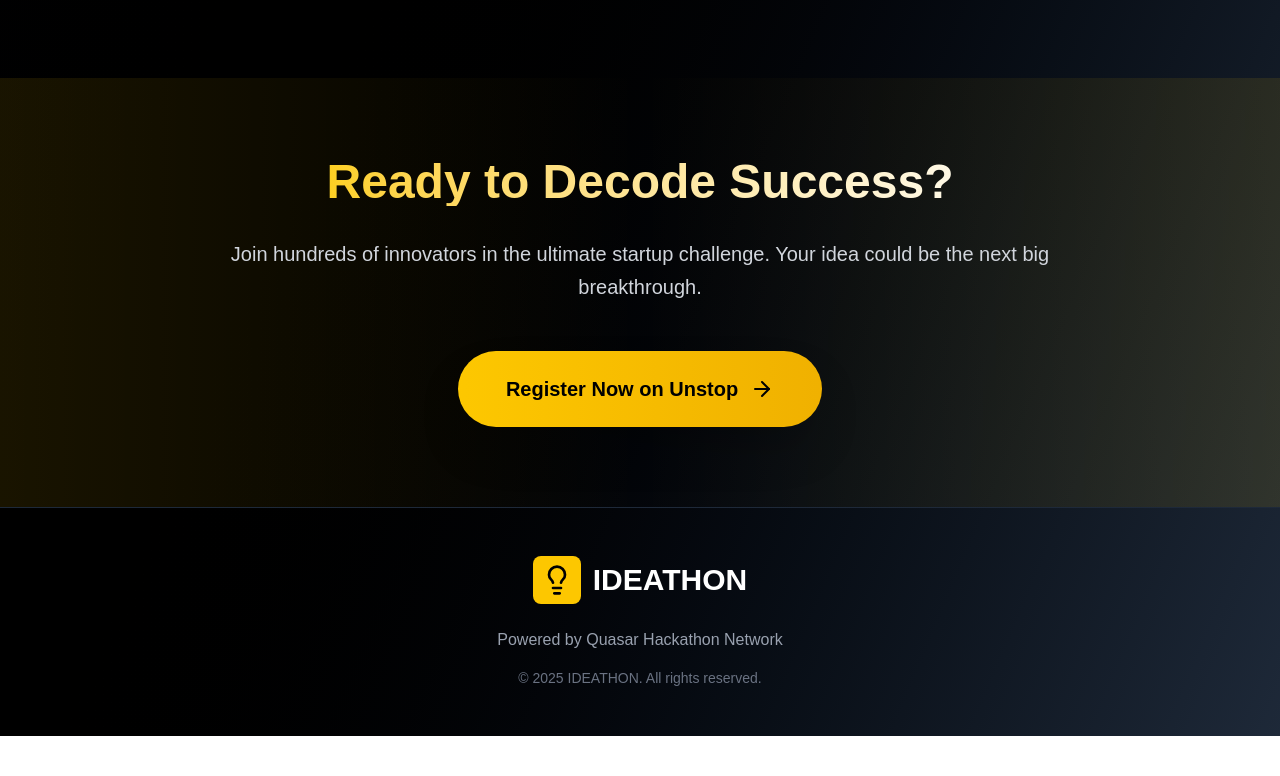
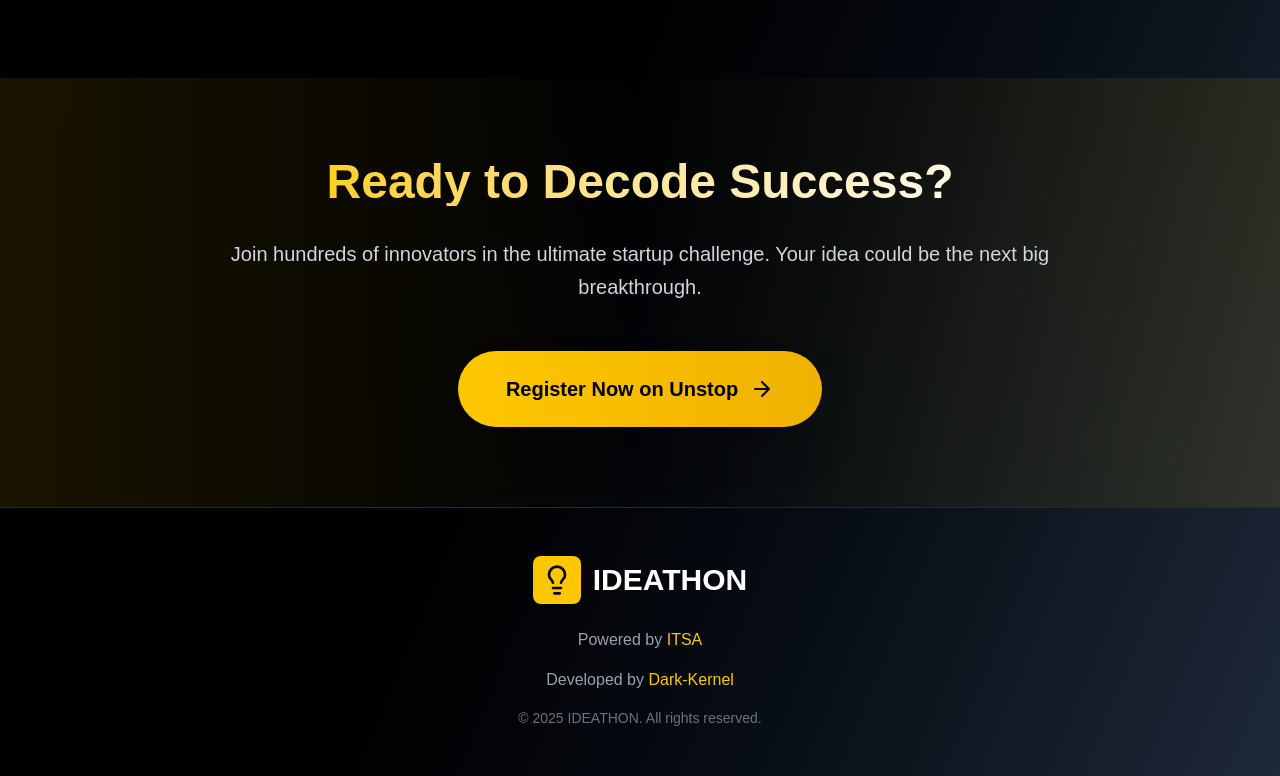
Before and after one commit to Dark-Kernel/Ideathon, a Next.js app: page / in a window 1280 px wide. Shown: the part 2292-3068 px from the top of the page. Before the commit the page ends 3028 px from the top, so only its background shows below. Built offline with nearby package versions, Linux system fonts and the light colour scheme.

Commit message:
chore(footer): updated credits

```diff
--- a/src/app/page.tsx
+++ b/src/app/page.tsx
@@ -184,12 +184,11 @@ const IdeathonLanding = () => {
                     </h3>
                     <div className="grid md:grid-cols-3 gap-8">
                         {[
-              { position: "1st Place", prize: "₹50,000", extra: "Mentorship Program" },
-              { position: "2nd Place", prize: "₹30,000", extra: "Industry Connect" },
-              { position: "3rd Place", prize: "₹20,000", extra: "Certificate of Excellence" }
+                            { position: "1st Place", prize: "₹15,000", extra: "Mentorship Program" },
+                            { position: "2nd Place", prize: "₹10,000", extra: "Industry Connect" },
+                            { position: "3rd Place", prize: "₹5,000", extra: "Certificate of Excellence" }
                         ].map((item, idx) => (
-              <div key={idx} className={`relative p-8 rounded-2xl border-2 hover:scale-105 transition-all duration-300 ${
-                idx === 0 ? 'border-yellow-400 bg-gradient-to-br from-yellow-400/10 to-transparent' : 'border-gray-600 bg-gradient-to-br from-gray-800/50 to-transparent'
+                            <div key={idx} className={`relative p-8 rounded-2xl border-2 hover:scale-105 transition-all duration-300 ${idx === 0 ? 'border-yellow-400 bg-gradient-to-br from-yellow-400/10 to-transparent' : 'border-gray-600 bg-gradient-to-br from-gray-800/50 to-transparent'
                                 }`}>
                                 <div className="text-center">
                                     <Award className={`w-16 h-16 mx-auto mb-4 ${idx === 0 ? 'text-yellow-400' : 'text-gray-400'}`} />
@@ -230,7 +229,10 @@ const IdeathonLanding = () => {
                         </div>
                         <span className="text-3xl font-bold">IDEATHON</span>
                     </div>
-          <p className="text-gray-400 mb-4">Powered by Quasar Hackathon Network</p>
+                    <p className="text-gray-400 mb-4">Powered by <a href="https://itsa-pvppcoe.vercel.app" className="text-yellow-400 hover:underline">ITSA</a></p>
+                    <p className="text-gray-400 mb-4">
+                        Developed by <a href="https://github.com/Dark-Kernel" className="text-yellow-400 hover:underline">Dark-Kernel</a>
+                    </p>
                     <p className="text-gray-500 text-sm">© 2025 IDEATHON. All rights reserved.</p>
                 </div>
             </footer>
```
Lines whose indentation alone changed are shown as unchanged.
